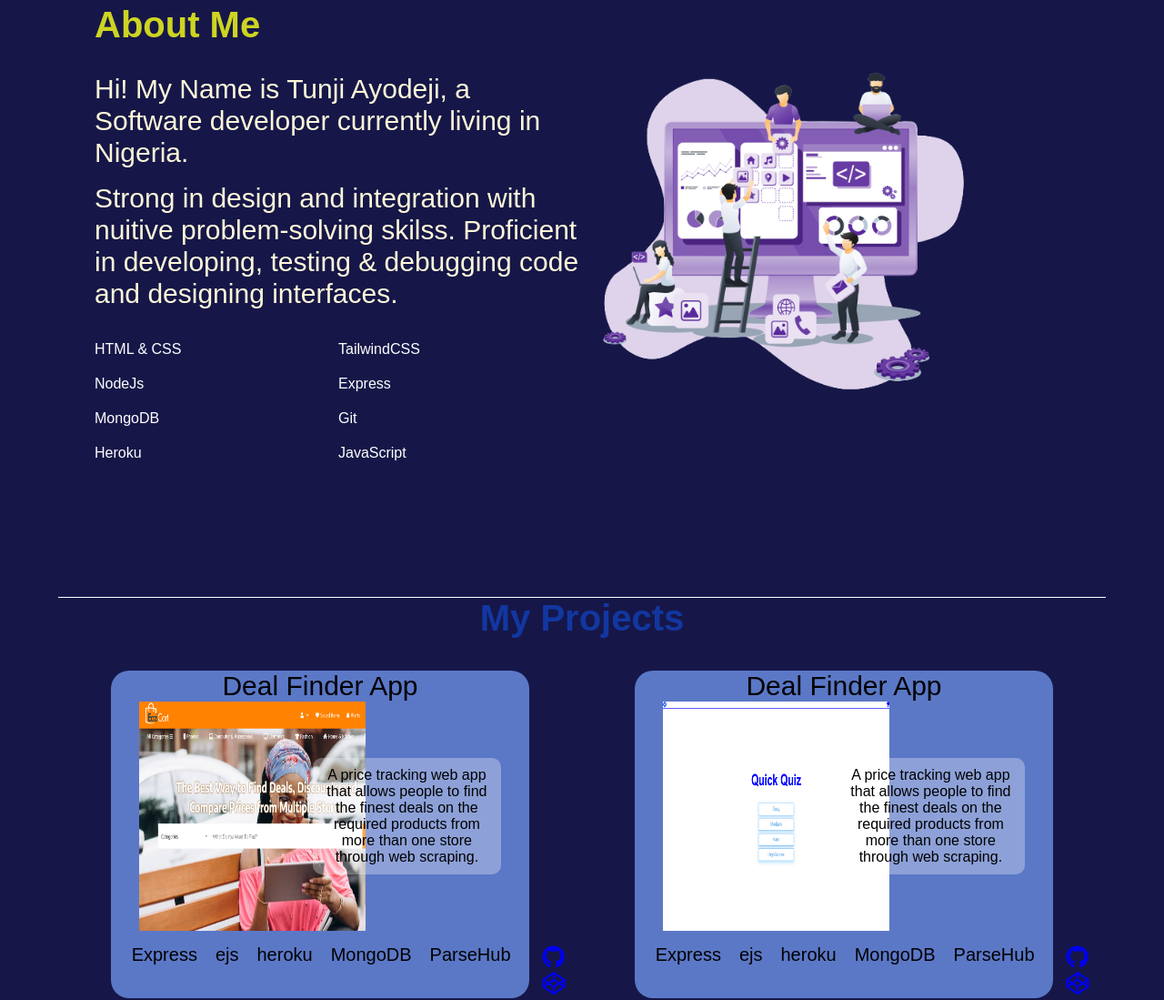
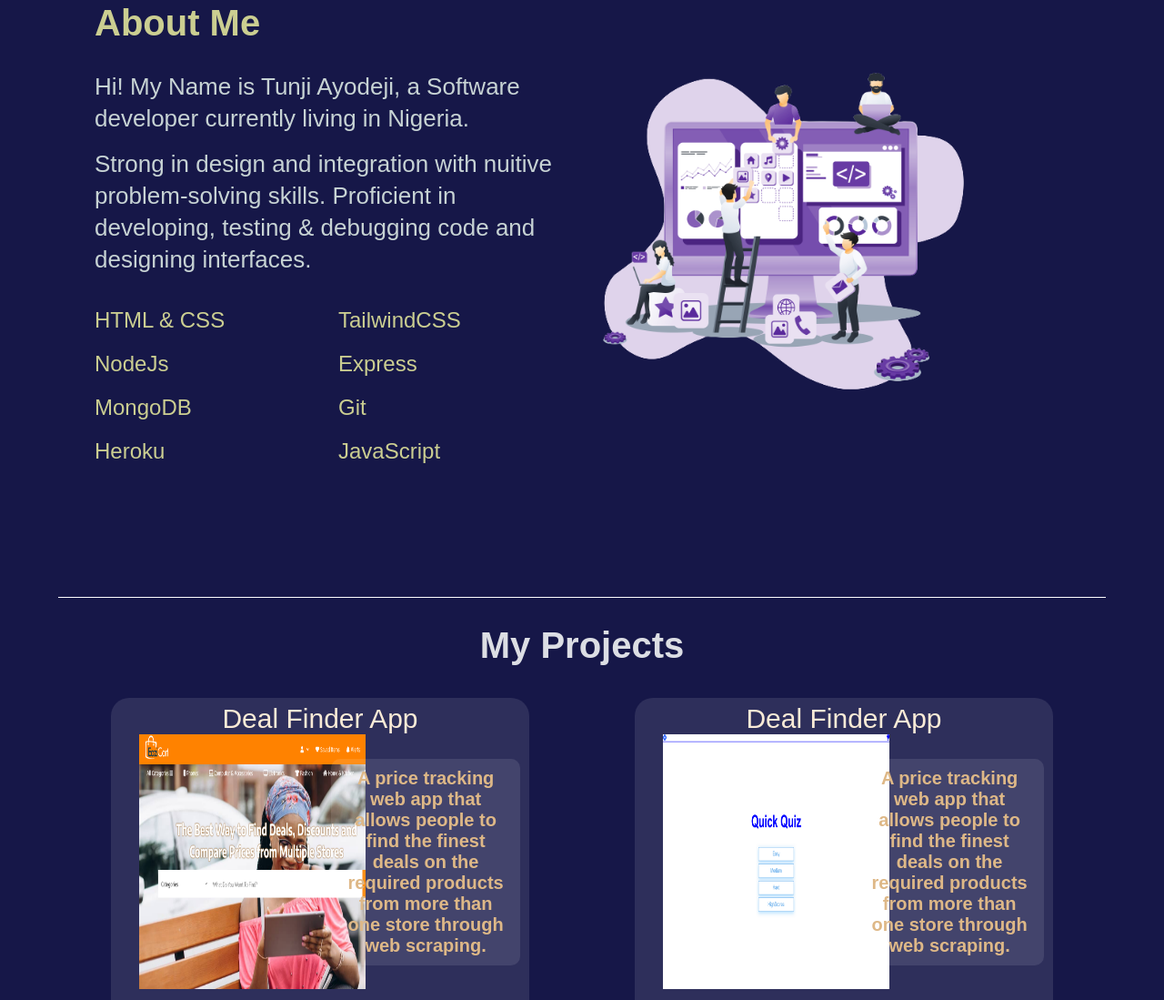
Before and after one commit to orayodeji/myspace, a plain HTML site: page index.html in a window 1280 px wide. Shown: the part 944-2043 px from the top of the page at 91% size. Drawn offline with nearby package versions, Linux system fonts and the light colour scheme.

Commit message:
still progress

```diff
--- a/index.html
+++ b/index.html
@@ -51,7 +51,7 @@
                     </p>
 
                     <p class="intro3">
-                        Strong in design and integration with nuitive problem-solving skilss. Proficient in developing, testing & debugging code and designing interfaces.
+                        Strong in design and integration with nuitive problem-solving skills. Proficient in developing, testing & debugging code and designing interfaces.
                     </p>
 
                     <ul>
@@ -96,8 +96,8 @@
                                 <p>ParseHub</p>
                             </div>
                             <div class="links">
-                                <a href="https://github.com/orayodeji" target="_blank"> <i class="fab fa-github"></i></a>
-                                <a href="https://codepen.io/orayodeji" target="_blank"><i class="fab fa-codepen"></i></a>
+                                <a href="https://github.com/orayodeji" target="_blank"> <i class="fab fa-github black"></i></a>
+                                <a href="https://codepen.io/orayodeji" target="_blank"><i class="fab fa-codepen white"></i></a>
 
 
 
--- a/style.css
+++ b/style.css
@@ -18,8 +18,6 @@ body{
 
 nav{
     height: 10vh;
-    background: rgba(87, 26, 117, 0.6);
-    background-color: rgba(1, 1, 15, 0.3);
     background-color: transparent;
     position: fixed;
     top: 0;
@@ -44,7 +42,7 @@ nav img{
 
 }
 .nav-links li a{
-    color: white;
+    color: #c7d3d4ff;
     text-decoration: none;
     font-size: 22px;
 }
@@ -57,7 +55,7 @@ nav img{
     border-radius: 20px;
 }
 #resume{
-    color: white;
+    color: #cbce91ff;
 }
 
 /* sections */
@@ -111,7 +109,7 @@ section{
     font-size: 40px;
     font-weight: 600;
     margin-bottom: 30px;
-    color: #cdd422;
+    color: #cbce91ff;
 }
 
 /*
@@ -129,9 +127,9 @@ section{
 
 .intro3{
     line-height: 35px;
-    font-size: 30px;
+    font-size: 26px;
     margin:15px 0;
-    color: #fff7d9;
+    color: #c7d3d4ff;
 }
 
 .intro4 {
@@ -142,12 +140,13 @@ section{
     cursor: pointer;
     width: 130px;
     font-size: 19px;
-    font-weight: 500;
-    background: rgba(87, 26, 117, 0.4);
+    font-weight: 600;
+    background: transparent;
+    border: 5px solid white;
 }
 
 .intro4 a{
-    color: white;
+    color: #cbce91ff;
 }
 
 .photo{
@@ -172,16 +171,17 @@ section{
 
 .say-hello{
 
-    margin-top: 30px;
+    margin-top: 40px;
     text-align: center;
     font-size: 36px;
 }
 
 .say-hello a{
     text-decoration: none;
-    border: 1px solid black;
+    border: 4px solid white;
     padding: 20px;
     border-radius: 25px;
+    color: #cbce91ff;
 }
 
 .contact-box h2{
@@ -197,6 +197,8 @@ ul{
 }
 ul li{
     margin-top: 20px;
+    color: #cbce91ff;
+    font-size: 24px ;
 }
 
 
@@ -248,7 +250,7 @@ footer{
     text-align: center;
     bottom: 0;
     overflow: hidden;
-    background:lightblue;
+    background:transparent;
 
 }
 
@@ -263,7 +265,8 @@ footer{
 .s3 h2{
     text-align: center;
     font-size: 40px;
-    color: #1237A1;
+    color: #dcdee4;
+    margin-top: 30px;
 }
 
 .projects-folder{
@@ -275,10 +278,10 @@ footer{
 }
 .project-card{
     margin-top: 3%;
-    background-color: #5b78c7;
+    background: rgba(255, 255, 255, 0.1);
     border-radius: 20px;
     width: 40%;
-    height: 45vh;
+    height: 400px;
     display: flex;
     flex-direction: column;
     align-items: center;
@@ -287,6 +290,8 @@ footer{
 
 .project-title{
     font-size: 30px;
+    color: antiquewhite;
+    font-weight: 500;
 }
 
 .img-text{
@@ -303,7 +308,7 @@ footer{
     left: 2%;
     width: 60%;
     height: 100%;
-    background: red;
+
 }
 
 .box1 img{
@@ -315,13 +320,16 @@ footer{
 .project-description{
     position: absolute;
     text-align: center;
-    right: 2%;
+    right: -3%;
     z-index: 1;
     width: 50%;
     padding: 10px;
     border-radius: 10px;
+    font-size: 20px;
+    font-weight: 600;
     opacity: 2;
-    background-color: rgba(255, 255, 255, 0.3);
+    color: burlywood;
+    background-color: rgba(255, 255, 255, 0.1);
 }
 .tool-likes{
     margin-top: 15px;
@@ -333,13 +341,27 @@ footer{
 
 .tools{
     display: inline-flex;
+    width: 80%;
+    color: wheat;
+    flex-wrap: wrap;
+    overflow: hidden;
+}
+
+.links{
+    width: 20%;
 }
 
 .tools p{
     margin-right: 20px;
     font-size: 20px;
+    font-weight: 30px;
 }
-
+.black{
+    color: black;
+}
+.white{
+    color: white;
+}
 
 .links a{
     font-size: 25px;
```
